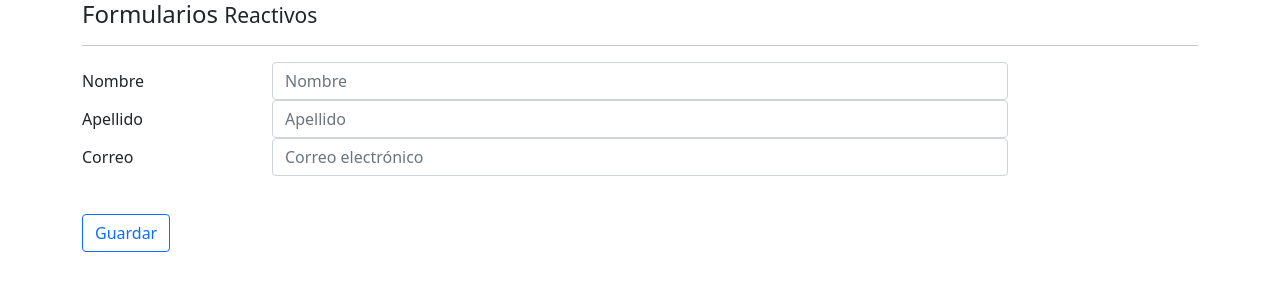
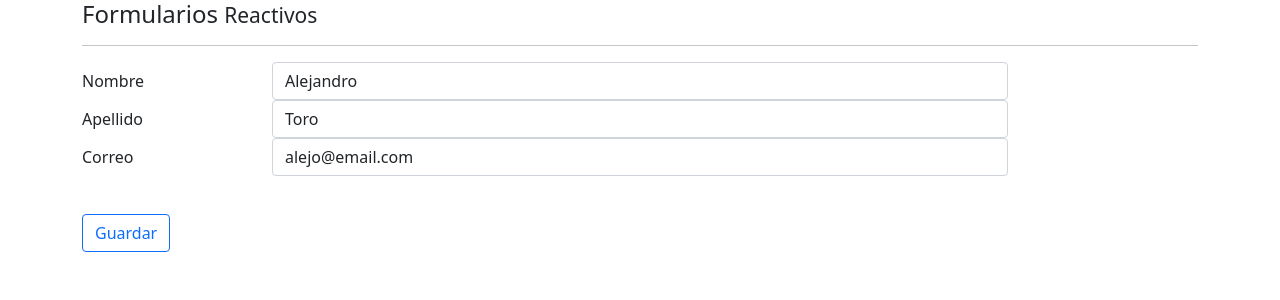
Before and after one commit to hatorob/formularios-Angular, an Angular app: page /reactivo in a window 1280 px wide. Shown: the top 300 px of the page. Built offline with nearby package versions, Linux system fonts and the light colour scheme.

Commit message:
Reactivo: creacion del formulario - formGroup

```diff
--- a/src/app/app-routing.module.ts
+++ b/src/app/app-routing.module.ts
@@ -6,7 +6,7 @@
 const routes: Routes = [
   { path: 'template', component: TemplateComponent },
   { path: 'reactivo', component: ReactiveComponent },
-  { path: '**', pathMatch: 'full', redirectTo: 'template' }
+  { path: '**', pathMatch: 'full', redirectTo: 'reactivo' }
 ];
 
 @NgModule({
--- a/src/app/app.module.ts
+++ b/src/app/app.module.ts
@@ -1,5 +1,5 @@
 import { NgModule } from '@angular/core';
-import { FormsModule } from '@angular/forms'; // Para que no recargue el formulario
+import { FormsModule, ReactiveFormsModule } from '@angular/forms'; // Para que no recargue el formulario
 import { BrowserModule } from '@angular/platform-browser';
 import { HttpClientModule } from '@angular/common/http';
 
@@ -18,7 +18,8 @@
     BrowserModule,
     AppRoutingModule,
     FormsModule,
-    HttpClientModule
+    HttpClientModule,
+    ReactiveFormsModule
   ],
   providers: [],
   bootstrap: [AppComponent]
--- a/src/app/pages/reactive/reactive.component.html
+++ b/src/app/pages/reactive/reactive.component.html
@@ -1,6 +1,6 @@
 <h4>Formularios <small> Reactivos </small></h4>
 <hr>
-<form autocomplete="off">
+<form autocomplete="off" [formGroup]="forma" (ngSubmit)="guardar()">
 
     <div>
 
@@ -8,7 +8,7 @@
             <label class="col-2 col-form-label">Nombre</label>
             <div class="col-8">
 
-                <input class="form-control" type="text" placeholder="Nombre">
+                <input class="form-control" type="text" placeholder="Nombre" formControlName="nombre">
             </div>
         </div>
 
@@ -16,7 +16,7 @@
             <label class="col-2 col-form-label">Apellido</label>
             <div class="col-8">
 
-                <input class="form-control" type="text" placeholder="Apellido">
+                <input class="form-control" type="text" placeholder="Apellido" formControlName="apellido">
             </div>
         </div>
 
@@ -26,7 +26,7 @@
         <label class="col-2 col-form-label">Correo</label>
         <div class="col-8">
 
-            <input class="form-control" type="email" placeholder="Correo electrónico">
+            <input class="form-control" type="email" placeholder="Correo electrónico" formControlName="correo">
         </div>
     </div>
 
--- a/src/app/pages/reactive/reactive.component.ts
+++ b/src/app/pages/reactive/reactive.component.ts
@@ -1,4 +1,5 @@
 import { Component, OnInit } from '@angular/core';
+import { FormBuilder, FormGroup } from '@angular/forms';
 
 @Component({
   selector: 'app-reactive',
@@ -7,9 +8,27 @@
 })
 export class ReactiveComponent implements OnInit {
 
-  constructor() { }
+  forma!: FormGroup;
+
+
+  constructor( private fb: FormBuilder) {
+    // Se recomienda inicializar el formgroup desde el constructor
+    this.crearFormulario();
+  }
 
   ngOnInit(): void {
   }
 
+  crearFormulario() {
+    this.forma = this.fb.group({
+      nombre: ['Alejandro'],
+      apellido: ['Toro'],
+      correo: ['alejo@email.com'],
+    });
+  }
+
+  guardar() {
+    console.log(this.forma);
+  }
+
 }
```
